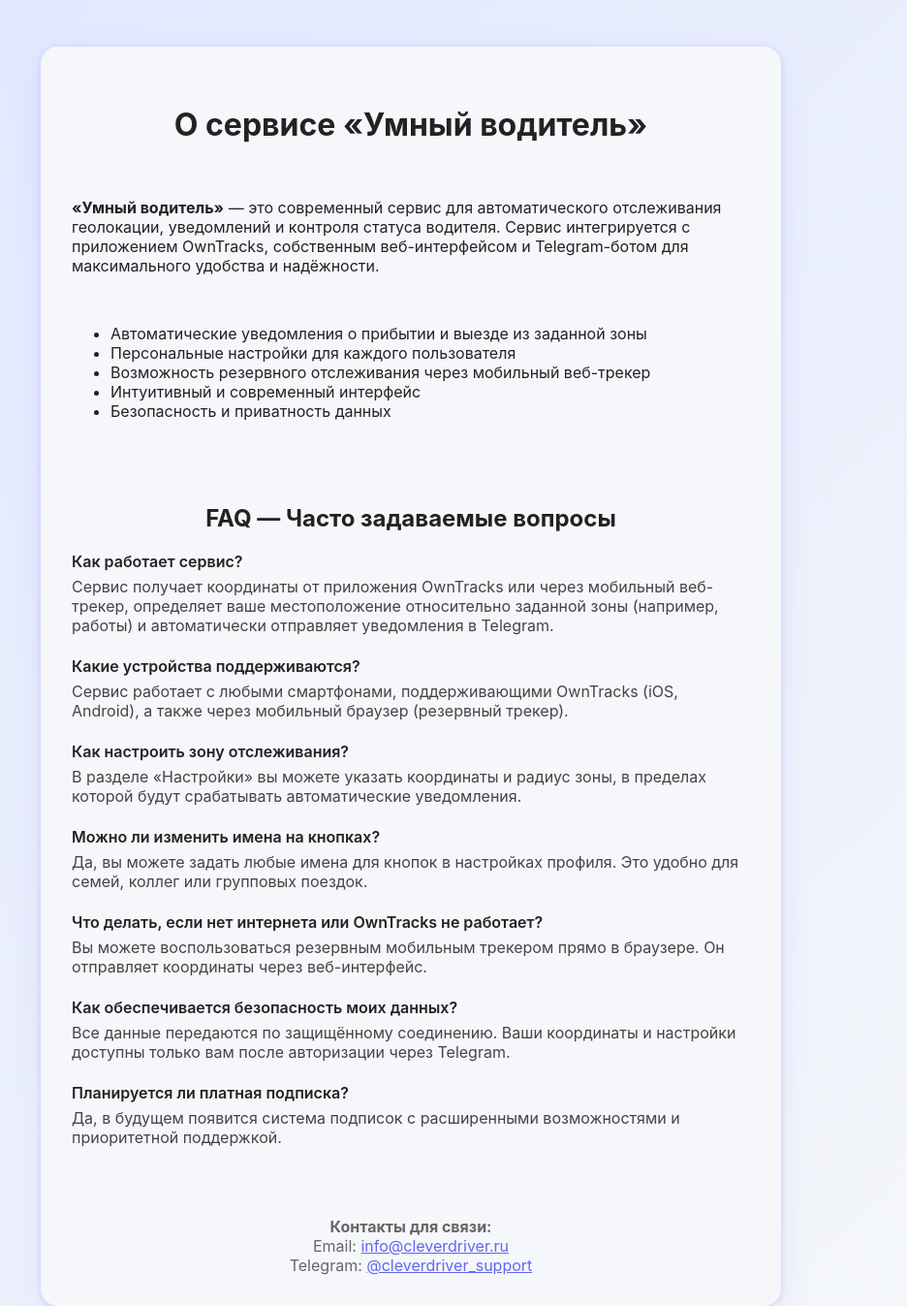
After one commit to alexrashkin/clever-driver-bot, a Flask app: page /about in a window 1280 px wide. The commit adds this page. Shown: the whole page at 97% size, without its empty margins (216-1152 px from the left). Run offline with Flask 3, Linux system fonts and the light colour scheme.

Commit message:
prepare to public mode

```diff
--- a/web/app.py
+++ b/web/app.py
@@ -1,4 +1,4 @@
-from flask import Flask, render_template, jsonify, request, redirect, url_for, send_from_directory
+from flask import Flask, render_template, jsonify, request, redirect, url_for, send_from_directory, session
 from config.settings import config
 from bot.database import db
 from bot.utils import format_distance, format_timestamp, validate_coordinates, create_work_notification, calculate_distance, is_at_work, get_greeting
@@ -6,6 +6,9 @@ import logging
 import requests
 from datetime import datetime
 import pytz
+import hashlib
+import hmac
+import time as pytime
 
 # Настройка логирования
 logging.basicConfig(level=getattr(logging, config.LOG_LEVEL))
@@ -58,7 +61,30 @@ def index():
     """Главная страница"""
     try:
         tracking_status = db.get_tracking_status()
-        return render_template('index.html', tracking_status=tracking_status, year=datetime.now().year)
+        telegram_id = session.get('telegram_id')
+        if telegram_id:
+            user = db.get_user_by_telegram_id(telegram_id)
+            button_name_1 = user.get('button_name_1') or 'Имя 1 (введите в настройках) поднимается'
+            button_name_2 = user.get('button_name_2') or 'Имя 2 (введите в настройках) поднимается'
+            work_latitude = user.get('work_latitude', config.WORK_LATITUDE)
+            work_longitude = user.get('work_longitude', config.WORK_LONGITUDE)
+            work_radius = user.get('work_radius', config.WORK_RADIUS)
+        else:
+            button_name_1 = 'Имя 1 (введите в настройках) поднимается'
+            button_name_2 = 'Имя 2 (введите в настройках) поднимается'
+            work_latitude = config.WORK_LATITUDE
+            work_longitude = config.WORK_LONGITUDE
+            work_radius = config.WORK_RADIUS
+        return render_template(
+            'index.html',
+            tracking_status=tracking_status,
+            year=datetime.now().year,
+            button_name_1=button_name_1,
+            button_name_2=button_name_2,
+            work_latitude=work_latitude,
+            work_longitude=work_longitude,
+            work_radius=work_radius
+        )
     except Exception as e:
         logger.error(f"Ошибка загрузки главной страницы: {e}")
         return render_template('index.html', tracking_status=False, message="Ошибка загрузки статуса", year=datetime.now().year)
@@ -176,10 +202,21 @@ def api_location():
             latitude = data['lat']
             longitude = data['lon']
             tst = data['tst']
+            # Получаем индивидуальные настройки пользователя
+            telegram_id = session.get('telegram_id')
+            if telegram_id:
+                user = db.get_user_by_telegram_id(telegram_id)
+                work_latitude = user.get('work_latitude', config.WORK_LATITUDE)
+                work_longitude = user.get('work_longitude', config.WORK_LONGITUDE)
+                work_radius = user.get('work_radius', config.WORK_RADIUS)
+            else:
+                work_latitude = config.WORK_LATITUDE
+                work_longitude = config.WORK_LONGITUDE
+                work_radius = config.WORK_RADIUS
             # Сохраняем в базу, если нужно
             if validate_coordinates(latitude, longitude):
-                distance = calculate_distance(latitude, longitude, config.WORK_LATITUDE, config.WORK_LONGITUDE)
-                at_work = is_at_work(latitude, longitude)
+                distance = calculate_distance(latitude, longitude, work_latitude, work_longitude)
+                at_work = distance <= float(work_radius)
                 db.add_location(latitude, longitude, distance, at_work)
                 logger.info(f"Сохранено в базу: latitude={latitude}, longitude={longitude}, distance={distance}, is_at_work={at_work}")
             else:
@@ -252,6 +289,69 @@ def test_route():
     """Тестовый маршрут для проверки обновления"""
     return "✅ Код обновлен! Время: " + str(datetime.now())
 
+@app.route('/settings', methods=['GET', 'POST'])
+def settings():
+    telegram_user = None
+    user = None
+    message = None
+    error = False
+    telegram_bot_username = config.TELEGRAM_TOKEN.split(':')[0]  # Для виджета нужен username, но временно подставим токен-ид
+    # Проверяем авторизацию
+    telegram_id = session.get('telegram_id')
+    if telegram_id:
+        telegram_user = True
+        user = db.get_user_by_telegram_id(telegram_id)
+        if request.method == 'POST':
+            # Получаем данные формы
+            button_name_1 = request.form.get('button_name_1')
+            button_name_2 = request.form.get('button_name_2')
+            work_latitude = request.form.get('work_latitude')
+            work_longitude = request.form.get('work_longitude')
+            work_radius = request.form.get('work_radius')
+            try:
+                db.update_user_settings(
+                    telegram_id,
+                    button_name_1=button_name_1,
+                    button_name_2=button_name_2,
+                    work_latitude=work_latitude,
+                    work_longitude=work_longitude,
+                    work_radius=work_radius
+                )
+                message = 'Настройки успешно сохранены'
+            except Exception as e:
+                message = f'Ошибка сохранения: {e}'
+                error = True
+            user = db.get_user_by_telegram_id(telegram_id)  # Обновить данные
+        return render_template('settings.html', telegram_user=telegram_user, user=user, message=message, error=error, telegram_bot_username=telegram_bot_username)
+    else:
+        return render_template('settings.html', telegram_user=False, telegram_bot_username=telegram_bot_username)
+
+@app.route('/about')
+def about():
+    return render_template('about.html')
+
+@app.route('/telegram_auth', methods=['POST', 'GET'])
+def telegram_auth():
+    # Проверка подписи Telegram
+    data = request.args if request.method == 'GET' else request.form
+    auth_data = dict(data)
+    hash_ = auth_data.pop('hash', None)
+    auth_data = {k: v for k, v in auth_data.items()}
+    data_check_string = '\n'.join([f"{k}={v}" for k, v in sorted(auth_data.items())])
+    secret_key = hashlib.sha256(config.TELEGRAM_TOKEN.encode()).digest()
+    hmac_hash = hmac.new(secret_key, data_check_string.encode(), hashlib.sha256).hexdigest()
+    if hmac_hash != hash_:
+        return 'Ошибка авторизации Telegram', 403
+    telegram_id = int(auth_data['id'])
+    username = auth_data.get('username')
+    first_name = auth_data.get('first_name')
+    last_name = auth_data.get('last_name')
+    # Регистрируем пользователя, если его нет
+    db.create_user(telegram_id, username, first_name, last_name)
+    session['telegram_id'] = telegram_id
+    session.permanent = True
+    return redirect(url_for('settings'))
+
 if __name__ == '__main__':
     print("🌐 Запуск веб-интерфейса...")
     print(f"📍 Адрес: http://{config.WEB_HOST}:{config.WEB_PORT}")
--- /dev/null
+++ b/web/templates/about.html
@@ -0,0 +1,110 @@
+<!DOCTYPE html>
+<html lang="ru">
+<head>
+    <meta charset="UTF-8">
+    <title>О сервисе | Умный водитель</title>
+    <meta name="viewport" content="width=device-width, initial-scale=1.0">
+    <style>
+        body {
+            font-family: 'Inter', Arial, sans-serif;
+            background: linear-gradient(135deg, #e0e7ff 0%, #f5f7fa 100%);
+            color: #222;
+            margin: 0;
+            padding: 0;
+            min-height: 100vh;
+            display: flex;
+            flex-direction: column;
+        }
+        .container {
+            flex: 1 0 auto;
+            max-width: 700px;
+            margin: 48px auto 0 auto;
+            background: #f5f7fa;
+            border-radius: 18px;
+            box-shadow: 0 8px 32px #6366f11a, 0 1.5px 6px #6366f133;
+            padding: 40px 32px 32px 32px;
+            display: flex;
+            flex-direction: column;
+            gap: 18px;
+            transition: background 0.3s, color 0.3s;
+        }
+        h1, h2 {
+            text-align: center;
+        }
+        .faq {
+            margin-top: 32px;
+        }
+        .faq-item {
+            margin-bottom: 22px;
+        }
+        .faq-q {
+            font-weight: 600;
+            margin-bottom: 6px;
+        }
+        .faq-a {
+            color: #444;
+        }
+        .contact {
+            margin-top: 32px;
+            text-align: center;
+            color: #666;
+            font-size: 1em;
+        }
+        a {
+            color: #6366f1;
+            text-decoration: underline;
+        }
+    </style>
+</head>
+<body>
+    <div class="container">
+        <h1>О сервисе «Умный водитель»</h1>
+        <p>
+            <b>«Умный водитель»</b> — это современный сервис для автоматического отслеживания геолокации, уведомлений и контроля статуса водителя. Сервис интегрируется с приложением OwnTracks, собственным веб-интерфейсом и Telegram-ботом для максимального удобства и надёжности.
+        </p>
+        <ul>
+            <li>Автоматические уведомления о прибытии и выезде из заданной зоны</li>
+            <li>Персональные настройки для каждого пользователя</li>
+            <li>Возможность резервного отслеживания через мобильный веб-трекер</li>
+            <li>Интуитивный и современный интерфейс</li>
+            <li>Безопасность и приватность данных</li>
+        </ul>
+        <div class="faq">
+            <h2>FAQ — Часто задаваемые вопросы</h2>
+            <div class="faq-item">
+                <div class="faq-q">Как работает сервис?</div>
+                <div class="faq-a">Сервис получает координаты от приложения OwnTracks или через мобильный веб-трекер, определяет ваше местоположение относительно заданной зоны (например, работы) и автоматически отправляет уведомления в Telegram.</div>
+            </div>
+            <div class="faq-item">
+                <div class="faq-q">Какие устройства поддерживаются?</div>
+                <div class="faq-a">Сервис работает с любыми смартфонами, поддерживающими OwnTracks (iOS, Android), а также через мобильный браузер (резервный трекер).</div>
+            </div>
+            <div class="faq-item">
+                <div class="faq-q">Как настроить зону отслеживания?</div>
+                <div class="faq-a">В разделе «Настройки» вы можете указать координаты и радиус зоны, в пределах которой будут срабатывать автоматические уведомления.</div>
+            </div>
+            <div class="faq-item">
+                <div class="faq-q">Можно ли изменить имена на кнопках?</div>
+                <div class="faq-a">Да, вы можете задать любые имена для кнопок в настройках профиля. Это удобно для семей, коллег или групповых поездок.</div>
+            </div>
+            <div class="faq-item">
+                <div class="faq-q">Что делать, если нет интернета или OwnTracks не работает?</div>
+                <div class="faq-a">Вы можете воспользоваться резервным мобильным трекером прямо в браузере. Он отправляет координаты через веб-интерфейс.</div>
+            </div>
+            <div class="faq-item">
+                <div class="faq-q">Как обеспечивается безопасность моих данных?</div>
+                <div class="faq-a">Все данные передаются по защищённому соединению. Ваши координаты и настройки доступны только вам после авторизации через Telegram.</div>
+            </div>
+            <div class="faq-item">
+                <div class="faq-q">Планируется ли платная подписка?</div>
+                <div class="faq-a">Да, в будущем появится система подписок с расширенными возможностями и приоритетной поддержкой.</div>
+            </div>
+        </div>
+        <div class="contact">
+            <b>Контакты для связи:</b><br>
+            Email: <a href="mailto:info@cleverdriver.ru">info@cleverdriver.ru</a><br>
+            Telegram: <a href="https://t.me/cleverdriver_support" target="_blank">@cleverdriver_support</a>
+        </div>
+    </div>
+</body>
+</html>
```
Also changed, not shown: bot/database.py (+71 -0 lines), web/templates/index.html (+5 -2 lines), web/templates/settings.html (added, +134 -0 lines).
